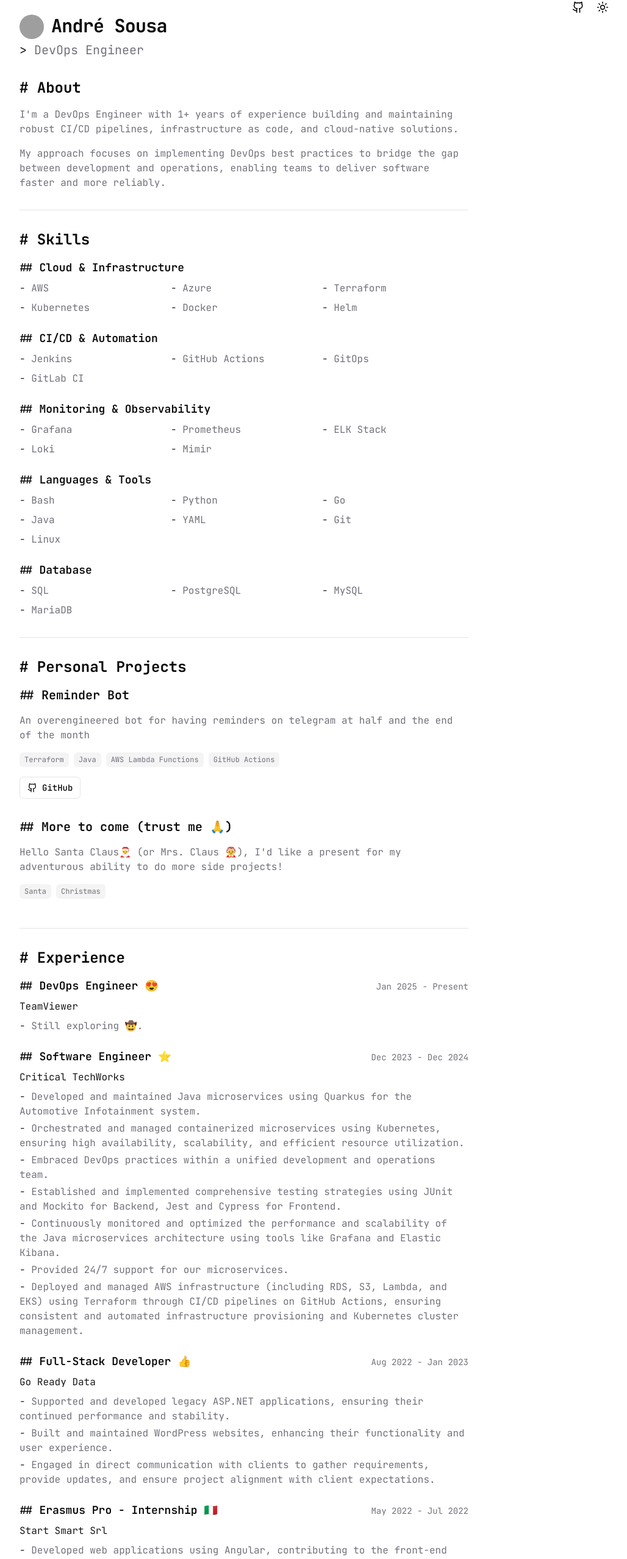
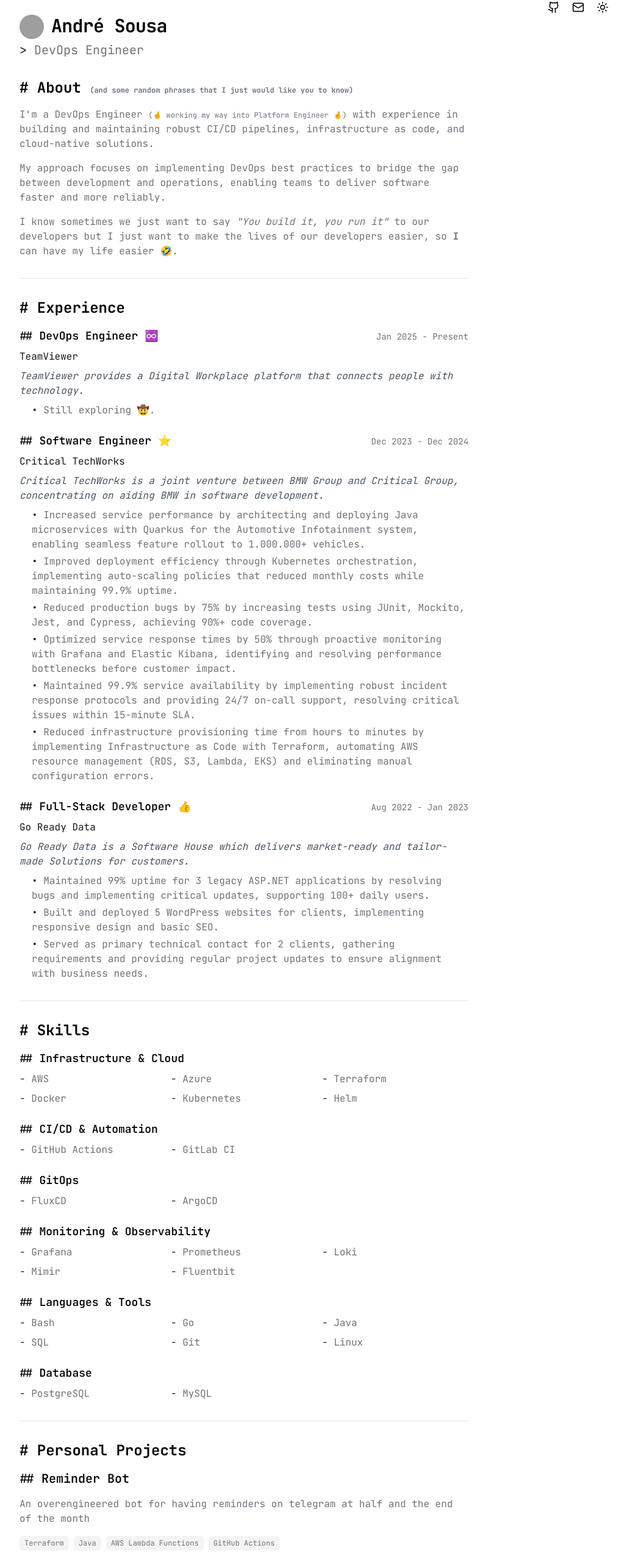
Before and after one commit to andresousadotpt/portfolio, a Next.js app: page / in a window 1280 px wide. Shown: the part 40-2597 px from the top of the page at 61% size, without its empty margins (240-1268 px from the left). Built offline with nearby package versions, Linux system fonts and the light colour scheme; grey boxes are pictures that could not be loaded.

Commit message:
chore: Just to keep this updated 😎

```diff
--- a/app/page.tsx
+++ b/app/page.tsx
@@ -12,11 +12,11 @@
             <Header />
             <About />
             <hr className="my-8 border-border" />
+            <Experience />
+            <hr className="my-8 border-border" />
             <Skills />
             <hr className="my-8 border-border" />
             <Projects />
-            <hr className="my-8 border-border" />
-            <Experience />
             <hr className="my-8 border-border" />
             <Contact />
             <Footer />
--- a/components/about.tsx
+++ b/components/about.tsx
@@ -1,18 +1,33 @@
 export default function About() {
     return (
         <section id="about" className="mb-8">
-            <h2 className="text-2xl font-bold mb-4"># About</h2>
+            <h2 className="text-2xl font-bold mb-4">
+                # About{" "}
+                <span className="text-xs text-gray-500">
+                    (and some random phrases that I just would like you to know)
+                </span>
+            </h2>
             <div className="space-y-4 text-muted-foreground">
                 <p>
-                    I'm a DevOps Engineer with 1+ years of experience building
-                    and maintaining robust CI/CD pipelines, infrastructure as
-                    code, and cloud-native solutions.
+                    I'm a DevOps Engineer{" "}
+                    <span className="text-xs text-gray-500">
+                        (🤞 working my way into Platform Engineer 🤞)
+                    </span>{" "}
+                    with experience in building and maintaining robust CI/CD
+                    pipelines, infrastructure as code, and cloud-native
+                    solutions.
                 </p>
                 <p>
                     My approach focuses on implementing DevOps best practices to
                     bridge the gap between development and operations, enabling
                     teams to deliver software faster and more reliably.
                 </p>
+                <p>
+                    I know sometimes we just want to say{" "}
+                    <i>"You build it, you run it"</i> to our developers but I
+                    just want to make the lives of our developers easier, so{" "}
+                    <b>I</b> can have my life easier 🤣.
+                </p>
             </div>
         </section>
     );
--- a/components/experience.tsx
+++ b/components/experience.tsx
@@ -1,50 +1,41 @@
 export default function Experience() {
     const experiences = [
         {
-            title: "DevOps Engineer 😍",
+            title: "DevOps Engineer ♾️",
             company: "TeamViewer",
+            companyUrl: "https://teamviewer.com",
+            companyDescription:
+                "TeamViewer provides a Digital Workplace platform that connects people with technology.",
             period: "Jan 2025 - Present",
             responsibilities: ["Still exploring 🤠."],
         },
         {
             title: "Software Engineer ⭐",
             company: "Critical TechWorks",
+            companyUrl: "https://www.criticaltechworks.com",
+            companyDescription:
+                "Critical TechWorks is a joint venture between BMW Group and Critical Group, concentrating on aiding BMW in software development.",
             period: "Dec 2023 - Dec 2024",
             responsibilities: [
-                "Developed and maintained Java microservices using Quarkus for the Automotive Infotainment system.",
-                "Orchestrated and managed containerized microservices using Kubernetes, ensuring high availability, scalability, and efficient resource utilization.",
-                "Embraced DevOps practices within a unified development and operations team.",
-                "Established and implemented comprehensive testing strategies using JUnit and Mockito for Backend, Jest and Cypress for Frontend.",
-                "Continuously monitored and optimized the performance and scalability of the Java microservices architecture using tools like Grafana and Elastic Kibana.",
-                "Provided 24/7 support for our microservices.",
-                "Deployed and managed AWS infrastructure (including RDS, S3, Lambda, and EKS) using Terraform through CI/CD pipelines on GitHub Actions, ensuring consistent and automated infrastructure provisioning and Kubernetes cluster management.",
+                "Increased service performance by architecting and deploying Java microservices with Quarkus for the Automotive Infotainment system, enabling seamless feature rollout to 1.000.000+ vehicles.",
+                "Improved deployment efficiency through Kubernetes orchestration, implementing auto-scaling policies that reduced monthly costs while maintaining 99.9% uptime.",
+                "Reduced production bugs by 75% by increasing tests using JUnit, Mockito, Jest, and Cypress, achieving 90%+ code coverage.",
+                "Optimized service response times by 50% through proactive monitoring with Grafana and Elastic Kibana, identifying and resolving performance bottlenecks before customer impact.",
+                "Maintained 99.9% service availability by implementing robust incident response protocols and providing 24/7 on-call support, resolving critical issues within 15-minute SLA.",
+                "Reduced infrastructure provisioning time from hours to minutes by implementing Infrastructure as Code with Terraform, automating AWS resource management (RDS, S3, Lambda, EKS) and eliminating manual configuration errors.",
             ],
         },
         {
             title: "Full-Stack Developer 👍",
             company: "Go Ready Data",
+            companyUrl: "https://goreadydata.com",
+            companyDescription:
+                "Go Ready Data is a Software House which delivers market-ready and tailor-made Solutions for customers.",
             period: "Aug 2022 - Jan 2023",
             responsibilities: [
-                "Supported and developed legacy ASP.NET applications, ensuring their continued performance and stability.",
-                "Built and maintained WordPress websites, enhancing their functionality and user experience.",
-                "Engaged in direct communication with clients to gather requirements, provide updates, and ensure project alignment with client expectations.",
-            ],
-        },
-        {
-            title: "Erasmus Pro - Internship 🇮🇹",
-            company: "Start Smart Srl",
-            period: "May 2022 - Jul 2022",
-            responsibilities: [
-                "Developed web applications using Angular, contributing to the front-end development and improving user interfaces.",
-                "Created Virtual Reality (VR) and Augmented Reality (AR) experiences using Unity, expanding the company’s capabilities in immersive technologies.",
-            ],
-        },
-        {
-            title: "Internship 👍",
-            company: "Go Ready Data",
-            period: "Feb 2021 - Mar 2021",
-            responsibilities: [
-                "Developed a rule-based chatbot using C#, enhancing the company’s customer interaction capabilities through automated responses",
+                "Maintained 99% uptime for 3 legacy ASP.NET applications by resolving bugs and implementing critical updates, supporting 100+ daily users.",
+                "Built and deployed 5 WordPress websites for clients, implementing responsive design and basic SEO.",
+                "Served as primary technical contact for 2 clients, gathering requirements and providing regular project updates to ensure alignment with business needs.",
             ],
         },
     ];
@@ -63,11 +54,25 @@
                                 {exp.period}
                             </span>
                         </div>
-                        <p className="text-primary">{exp.company}</p>
+                        <p className="text-primary">
+                            <a
+                                href={exp.companyUrl}
+                                target="_blank"
+                                rel="noopener noreferrer"
+                            >
+                                {exp.company}
+                            </a>
+                        </p>
+                        <p className="text-gray-600 italic">
+                            {exp.companyDescription}
+                        </p>
                         <ul className="space-y-1 mt-2">
                             {exp.responsibilities.map((resp, idx) => (
-                                <li key={idx} className="text-muted-foreground">
-                                    <span className="text-primary">-</span>{" "}
+                                <li
+                                    key={idx}
+                                    className="text-muted-foreground ms-5"
+                                >
+                                    <span className="text-primary">•</span>{" "}
                                     {resp}
                                 </li>
                             ))}
--- a/components/projects.tsx
+++ b/components/projects.tsx
@@ -1,6 +1,6 @@
 import CodeBlock from "./code-block";
-import { ExternalLink, Github } from "lucide-react";
-import { Button } from "./ui/button";
+import {ExternalLink, Github} from "lucide-react";
+import {Button} from "./ui/button";
 
 export default function Projects() {
     const projects = [
@@ -26,8 +26,22 @@
         {
             title: "More to come (trust me 🙏)",
             description:
-                "Hello Santa Claus🎅 (or Mrs. Claus 🤶), I'd like a present for my adventurous ability to do more side projects!",
+                "Hello Santa Claus🎅 (or Mrs. Claus 🤶), I'd like some type of present that would increase my adventurous ability to do more side projects!",
             technologies: ["Santa", "Christmas"],
+            codeSnippet: {
+                language: null,
+                code: null,
+            },
+            links: {
+                github: null,
+                demo: null,
+            },
+        },
+        {
+            title: "Ok now I will be trying to do something",
+            description:
+                "Psssttt... Can someone help me do more side projects? 😭",
+            technologies: ["Please", "?"],
             codeSnippet: {
                 language: null,
                 code: null,
--- a/components/skills.tsx
+++ b/components/skills.tsx
@@ -1,31 +1,35 @@
 export default function Skills() {
     const skillCategories = [
         {
-            name: "Cloud & Infrastructure",
+            name: "Infrastructure & Cloud",
             skills: [
                 "AWS",
                 "Azure",
                 "Terraform",
+                "Docker",
                 "Kubernetes",
-                "Docker",
                 "Helm",
             ],
         },
         {
             name: "CI/CD & Automation",
-            skills: ["Jenkins", "GitHub Actions", "GitOps", "GitLab CI"],
+            skills: ["GitHub Actions", "GitLab CI"],
+        },
+        {
+            name: "GitOps",
+            skills: ["FluxCD", "ArgoCD"],
         },
         {
             name: "Monitoring & Observability",
-            skills: ["Grafana", "Prometheus", "ELK Stack", "Loki", "Mimir"],
+            skills: ["Grafana", "Prometheus", "Loki", "Mimir", "Fluentbit"],
         },
         {
             name: "Languages & Tools",
-            skills: ["Bash", "Python", "Go", "Java", "YAML", "Git", "Linux"],
+            skills: ["Bash", "Go", "Java", "SQL", "Git", "Linux"],
         },
         {
             name: "Database",
-            skills: ["SQL", "PostgreSQL", "MySQL", "MariaDB"],
+            skills: ["PostgreSQL", "MySQL"],
         },
     ];
 
--- a/components/theme-toggle.tsx
+++ b/components/theme-toggle.tsx
@@ -1,7 +1,15 @@
 "use client";
 
 import {useTheme} from "next-themes";
-import {ChartNoAxesCombined, Github, GithubIcon, Moon, Sun} from "lucide-react";
+import {
+    ChartNoAxesCombined,
+    Github,
+    GithubIcon,
+    Mail,
+    Moon,
+    Phone,
+    Sun,
+} from "lucide-react";
 import {Button} from "@/components/ui/button";
 
 export default function ThemeToggle() {
@@ -21,6 +29,14 @@
                 aria-label="Go to this portfolio repo"
             >
                 <Github className="h-5 w-5" />
+            </Button>
+            <Button
+                variant="ghost"
+                size="icon"
+                onClick={() => window.open("mailto:contact@andresousa.pt")}
+                aria-label="Email me"
+            >
+                <Mail className="h-5 w-5" />
             </Button>
             {/* <Button
                 variant="ghost"
```
